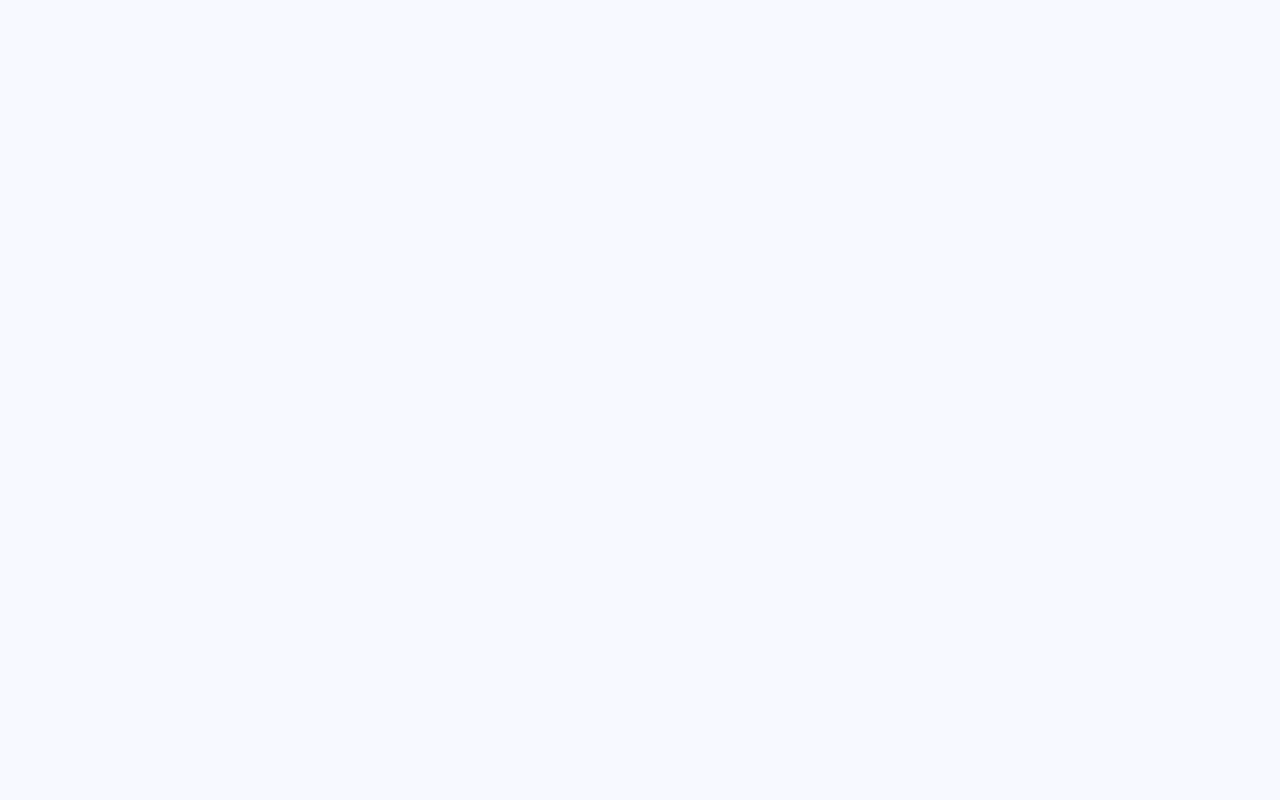
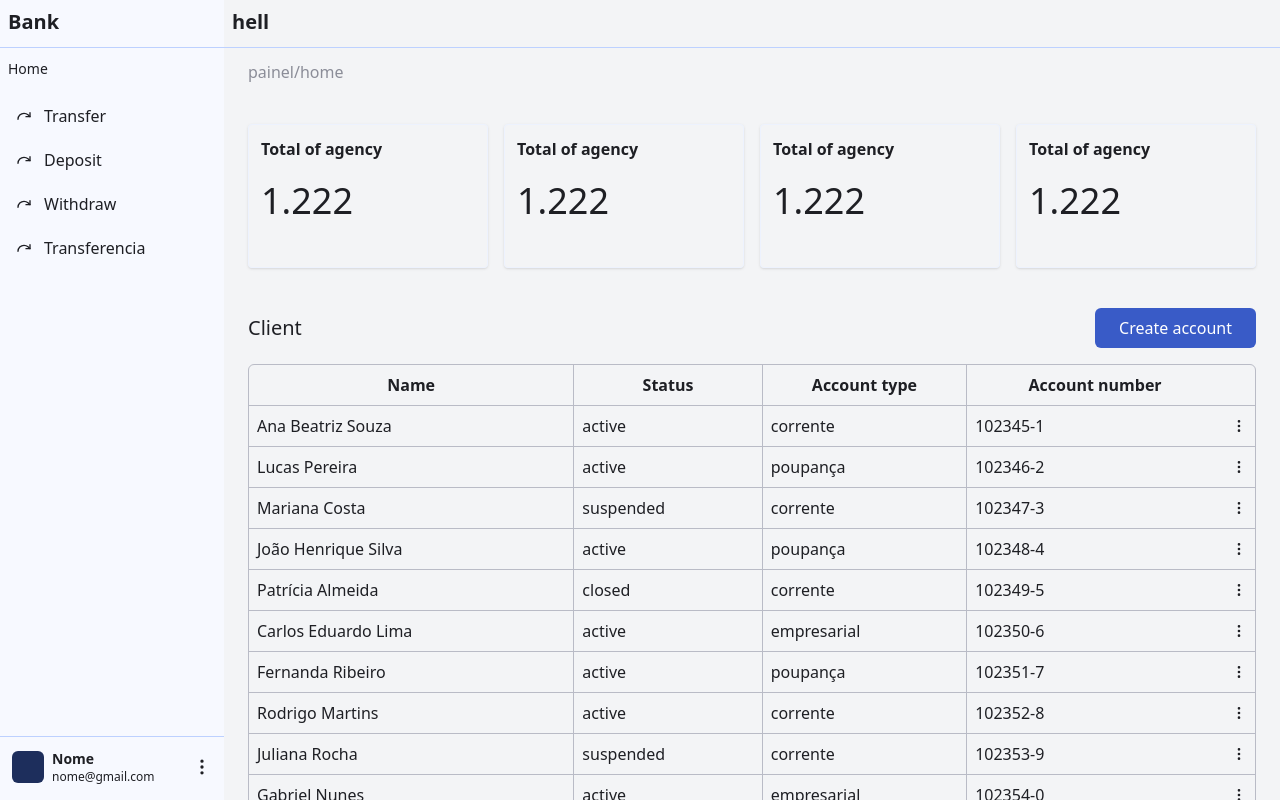
Before and after one commit to cesar7722a/trainings, a React (Vite) app: page /bank/home in a window 1280 px wide. Before the commit this address had no page. Built offline with nearby package versions, Linux system fonts and the light colour scheme.

Commit message:
fix:create table

```diff
--- a/src/App.tsx
+++ b/src/App.tsx
@@ -1,6 +1,6 @@
 import { Route, Routes } from "react-router-dom";
 import Home from "./private/home";
-import About from "./private/about";
+// import About from "./private/about";
 import { PrivateLayout } from "./private/private-layout";
 import { PublicLayout } from "./public/public-layout";
 import { FormLogin } from "./public/auth/auth-login";
@@ -19,7 +19,7 @@ function App() {
 
       <Route path="bank" element={<PrivateLayout />}>
         <Route index element={<Home />} />
-        <Route path="about" element={<About />} />
+        <Route path="home" element={<Home />} />
         <Route path="deposit" element={<Deposit />} />
         <Route path="transfer" element={<Transfer />} />
         <Route path="withdraw" element={<Withdraw />} />
--- /dev/null
+++ b/src/components/table/table.tsx
@@ -0,0 +1,80 @@
+import {
+  ChevronDown,
+  ChevronLeft,
+  ChevronRight,
+  ChevronsLeft,
+  ChevronsRight,
+  EllipsisVertical,
+} from "lucide-react";
+import { clients } from "../../type-data/data-user";
+
+export function Table() {
+  return (
+    <>
+      <div className="border w-full border-gray-8 rounded-md">
+        <table className="w-full">
+          <tr>
+            <th className="py-2 rounded-full">Name</th>
+            <th className="py-2 border border-t-0 border-b-0 border-gray-8">
+              Status
+            </th>
+            <th className="py-2 border border-gray-8 border-t-0 border-b-0">
+              Account type
+            </th>
+            <th className="py-2">Account number</th>
+            <th className="border border-gray-8 border-l-0 border-r-0 border-t-0 py-2 w-3"></th>
+          </tr>
+          <tbody>
+            {clients.slice(0, 10).map((element) => (
+              <tr
+                key={element.account_number}
+                className="border border-gray-8 border-l-0 border-r-0 hover:bg-blue-3 last:border-b-0"
+              >
+                <td className="py-2 px-2">{element.name}</td>
+                <td className="border border-t-0 border-b-0 border-gray-8 py-2 px-2">
+                  {element.status}
+                </td>
+                <td className="border border-gray-8 border-t-0 border-b-0 py-2 px-2">
+                  {element.account_type}
+                </td>
+                <td className="px-2">{element.account_number}</td>
+                <td className="border border-gray-8 border-l-0 border-r-0 border-b-0 py-2 px-2 w-3 hover:cursor-pointer">
+                  <EllipsisVertical className="size-4" />
+                </td>
+              </tr>
+            ))}
+          </tbody>
+        </table>
+      </div>
+      <div className="flex justify-between items-center">
+        <div>0 of 68 row(s) selected.</div>
+        <div className="flex w-[480px] justify-between items-center">
+          <div className="flex items-center gap-x-3">
+            <span>Rows per page</span>
+            <span className="flex items-center gap-x-2 bg-blue-4 px-3 py-0.5 border border-blue-6 hover:bg-blue-5 cursor-pointer rounded-md">
+              5
+              <ChevronDown className="size-5" />
+            </span>
+          </div>
+          <div className="flex justify-between w-64">
+            <span>Page 1 of 7</span>
+            <div className="flex gap-x-2">
+              <span className="flex items-center bg-blue-4 border border-blue-6 hover:bg-blue-5 cursor-pointer rounded-md px-1 py-0.5">
+                <ChevronsLeft className="size-5" />
+              </span>
+              <span className="flex items-center bg-blue-4 border border-blue-6 hover:bg-blue-5 cursor-pointer rounded-md px-1 py-0.5">
+                <ChevronLeft className="size-5" />
+              </span>
+              <span className="flex items-center bg-blue-4 border border-blue-6 hover:bg-blue-5 cursor-pointer rounded-md px-1 py-0.5">
+                <ChevronRight className="size-5" />
+              </span>
+              <span className="flex items-center bg-blue-4 border border-blue-6 hover:bg-blue-5 cursor-pointer rounded-md px-1 py-0.5">
+                <ChevronsRight className="size-5" />
+              </span>
+            </div>
+          </div>
+        </div>
+      </div>
+    </>
+  );
+}
--- a/src/private/home.tsx
+++ b/src/private/home.tsx
@@ -1,3 +1,30 @@
+import { Table } from "../components/table/table";
+
 export default function Home() {
-  return <div>hello home page</div>;
+  return (
+    <div className="space-y-10">
+      <div className="flex justify-between gap-x-4">
+        {Array.from({ length: 4 }).map((_, index) => (
+          <div
+            key={index}
+            className="w-64 h-36 border border-blue-3 rounded shadow p-3 space-y-5"
+          >
+            <p className="font-bold">Total of agency</p>
+            <div>
+              <span className="text-4xl">1.222</span>
+            </div>
+          </div>
+        ))}
+      </div>
+      <div className="space-y-4">
+        <div className="flex justify-between items-center">
+          <span className="text-xl">Client</span>
+          <button className="bg-blue-11 hover:bg-blue-9 text-white p-6 py-2 rounded-md">
+            Create account
+          </button>
+        </div>
+        <Table />
+      </div>
+    </div>
+  );
 }
--- a/src/private/private-layout.tsx
+++ b/src/private/private-layout.tsx
@@ -8,7 +8,7 @@ const menuAsideBar = [
     name: "Transfer",
     path: "transfer",
     icon: Redo,
-    active: true,
+    active: false,
   },
   {
     name: "Deposit",
@@ -98,11 +98,14 @@ function PrivateLayout() {
           </div>
         </footer>
       </aside>
-      <main className="flex-1 bg-gray-100 overflow-y-auto">
+      <main className="flex-1 bg-gray-100 overflow-y-auto pb-10">
         <div className="h-12 p-2 text-xl font-bold border border-t-0 border-l-0 border-r-0 border-blue-6">
           hell
         </div>
-        <Outlet />
+        <div className="p-6 py-3 space-y-10">
+          <div className="text-gray-9">painel/home</div>
+          <Outlet />
+        </div>
       </main>
       {showModal && (
         <Modal onClick={() => setShowModal(false)}>
--- /dev/null
+++ b/src/type-data/data-user.ts
@@ -0,0 +1,182 @@
+export const clients = [
+  {
+    name: "Ana Beatriz Souza",
+    account_number: "102345-1",
+    email: "ana.souza@example.com",
+    status: "active",
+    balance: 15320.45,
+    account_type: "corrente",
+    created_at: "2021-03-15",
+  },
+  {
+    name: "Lucas Pereira",
+    account_number: "102346-2",
+    email: "lucas.pereira@example.com",
+    status: "active",
+    balance: 2850.0,
+    account_type: "poupança",
+    created_at: "2022-06-10",
+  },
+  {
+    name: "Mariana Costa",
+    account_number: "102347-3",
+    email: "mariana.costa@example.com",
+    status: "suspended",
+    balance: 0.0,
+    account_type: "corrente",
+    created_at: "2020-11-22",
+  },
+  {
+    name: "João Henrique Silva",
+    account_number: "102348-4",
+    email: "joao.henrique@example.com",
+    status: "active",
+    balance: 980.65,
+    account_type: "poupança",
+    created_at: "2023-02-03",
+  },
+  {
+    name: "Patrícia Almeida",
+    account_number: "102349-5",
+    email: "patricia.almeida@example.com",
+    status: "closed",
+    balance: 0.0,
+    account_type: "corrente",
+    created_at: "2019-08-17",
+  },
+  {
+    name: "Carlos Eduardo Lima",
+    account_number: "102350-6",
+    email: "carlos.lima@example.com",
+    status: "active",
+    balance: 45000.32,
+    account_type: "empresarial",
+    created_at: "2020-12-01",
+  },
+  {
+    name: "Fernanda Ribeiro",
+    account_number: "102351-7",
+    email: "fernanda.ribeiro@example.com",
+    status: "active",
+    balance: 755.8,
+    account_type: "poupança",
+    created_at: "2022-01-27",
+  },
+  {
+    name: "Rodrigo Martins",
+    account_number: "102352-8",
+    email: "rodrigo.martins@example.com",
+    status: "active",
+    balance: 1500.1,
+    account_type: "corrente",
+    created_at: "2023-07-19",
+  },
+  {
+    name: "Juliana Rocha",
+    account_number: "102353-9",
+    email: "juliana.rocha@example.com",
+    status: "suspended",
+    balance: 50.0,
+    account_type: "corrente",
+    created_at: "2021-09-25",
+  },
+  {
+    name: "Gabriel Nunes",
+    account_number: "102354-0",
+    email: "gabriel.nunes@example.com",
+    status: "active",
+    balance: 10200.0,
+    account_type: "empresarial",
+    created_at: "2020-04-11",
+  },
+  {
+    name: "Laura Mendes",
+    account_number: "102355-1",
+    email: "laura.mendes@example.com",
+    status: "active",
+    balance: 870.9,
+    account_type: "corrente",
+    created_at: "2023-05-14",
+  },
+  {
+    name: "Felipe Santos",
+    account_number: "102356-2",
+    email: "felipe.santos@example.com",
+    status: "active",
+    balance: 3045.7,
+    account_type: "poupança",
+    created_at: "2022-12-09",
+  },
+  {
+    name: "Isabela Duarte",
+    account_number: "102357-3",
+    email: "isabela.duarte@example.com",
+    status: "closed",
+    balance: 0.0,
+    account_type: "corrente",
+    created_at: "2018-02-20",
+  },
+  {
+    name: "Thiago Carvalho",
+    account_number: "102358-4",
+    email: "thiago.carvalho@example.com",
+    status: "active",
+    balance: 19200.4,
+    account_type: "empresarial",
+    created_at: "2021-10-02",
+  },
+  {
+    name: "Camila Ferreira",
+    account_number: "102359-5",
+    email: "camila.ferreira@example.com",
+    status: "active",
+    balance: 500.0,
+    account_type: "poupança",
+    created_at: "2023-03-28",
+  },
+  {
+    name: "Ricardo Barbosa",
+    account_number: "102360-6",
+    email: "ricardo.barbosa@example.com",
+    status: "active",
+    balance: 720.25,
+    account_type: "corrente",
+    created_at: "2020-06-15",
+  },
+  {
+    name: "Sofia Oliveira",
+    account_number: "102361-7",
+    email: "sofia.oliveira@example.com",
+    status: "active",
+    balance: 16750.1,
+    account_type: "empresarial",
+    created_at: "2019-11-30",
+  },
+  {
+    name: "Bruno Castro",
+    account_number: "102362-8",
+    email: "bruno.castro@example.com",
+    status: "active",
+    balance: 300.0,
+    account_type: "corrente",
+    created_at: "2022-04-12",
+  },
+  {
+    name: "Tatiane Gomes",
+    account_number: "102363-9",
+    email: "tatiane.gomes@example.com",
+    status: "suspended",
+    balance: 15.5,
+    account_type: "poupança",
+    created_at: "2021-01-09",
+  },
+  {
+    name: "Pedro Azevedo",
+    account_number: "102364-0",
+    email: "pedro.azevedo@example.com",
+    status: "active",
+    balance: 1205.9,
+    account_type: "corrente",
+    created_at: "2023-08-22",
+  },
+];
```
